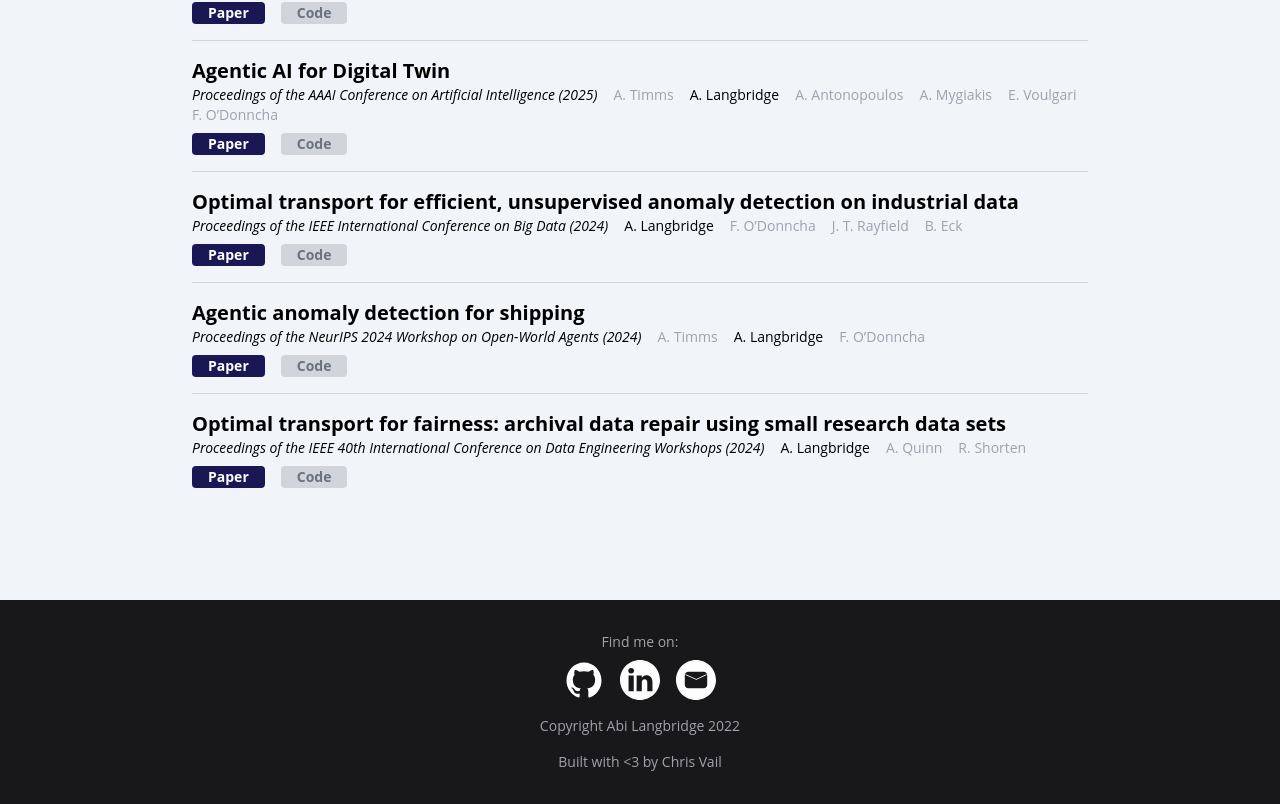
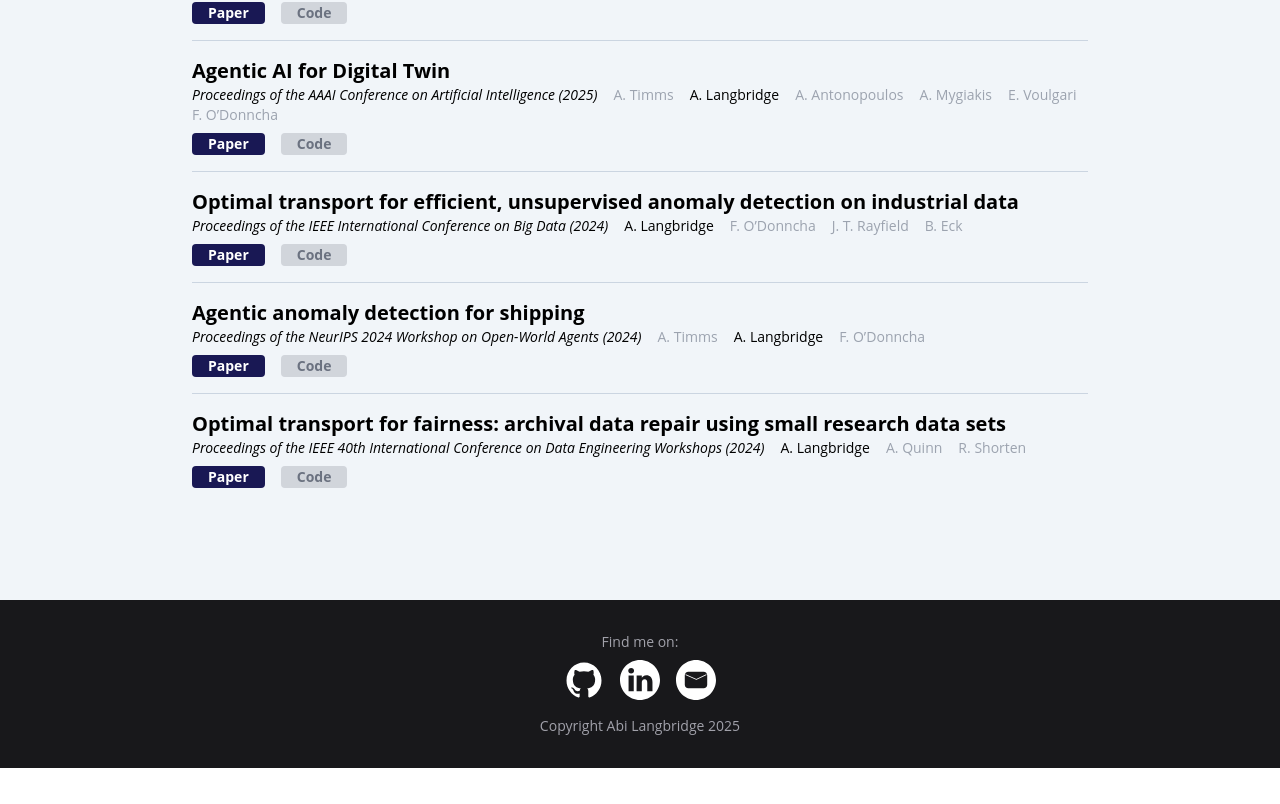
Before and after one commit to Langbridge/portfolio, a SvelteKit app: page / in a window 1280 px wide. Shown: the part 2413-3217 px from the top of the page. After the commit the page ends 3181 px from the top, so only its background shows below. Built offline with nearby package versions, Linux system fonts and the light colour scheme.

Commit message:
add GA4 tags

```diff
--- a/src/app.html
+++ b/src/app.html
@@ -1,6 +1,16 @@
 <!DOCTYPE html>
 <html lang="en">
 	<head>
+		<!-- Google tag (gtag.js) -->
+		<script async src="https://www.googletagmanager.com/gtag/js?id=G-CKK8LQVPEV"></script>
+		<script>
+		window.dataLayer = window.dataLayer || [];
+		function gtag(){dataLayer.push(arguments);}
+		gtag('js', new Date());
+
+		gtag('config', 'G-CKK8LQVPEV');
+		</script>
+
 		<meta charset="utf-8" />
 		<link rel="icon" href="%sveltekit.assets%/icons/name_icon.svg" />
 		<title>Abi Langbridge</title>
--- a/src/lib/components/layout/footer.svelte
+++ b/src/lib/components/layout/footer.svelte
@@ -37,7 +37,7 @@
                 </a>
             {/each}
         </div>
-        <p class="text-center">Copyright Abi Langbridge 2022</p>
-        <p class="text-center">Built with &lt;3 by Chris Vail</p>
+        <p class="text-center">Copyright Abi Langbridge 2025</p>
+        <!-- <p class="text-center">Built with &lt;3 by Chris Vail</p> -->
     </div>
 </footer>
```
